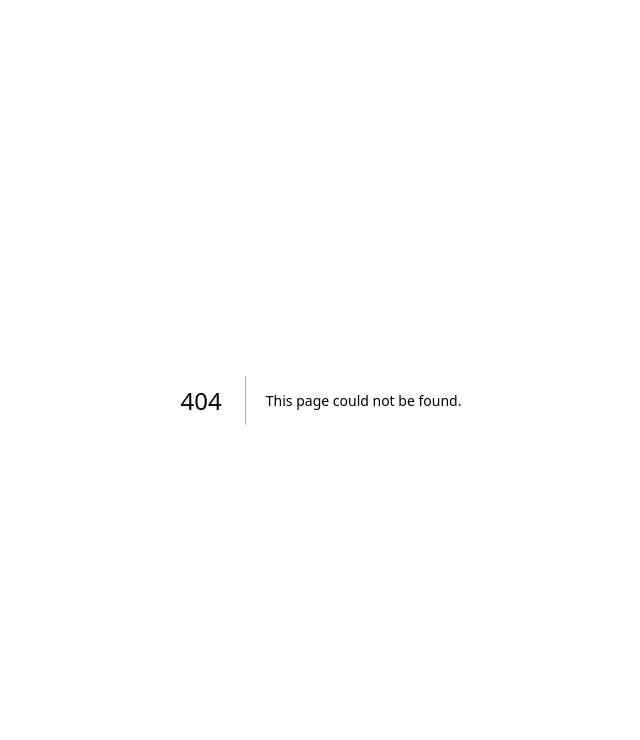
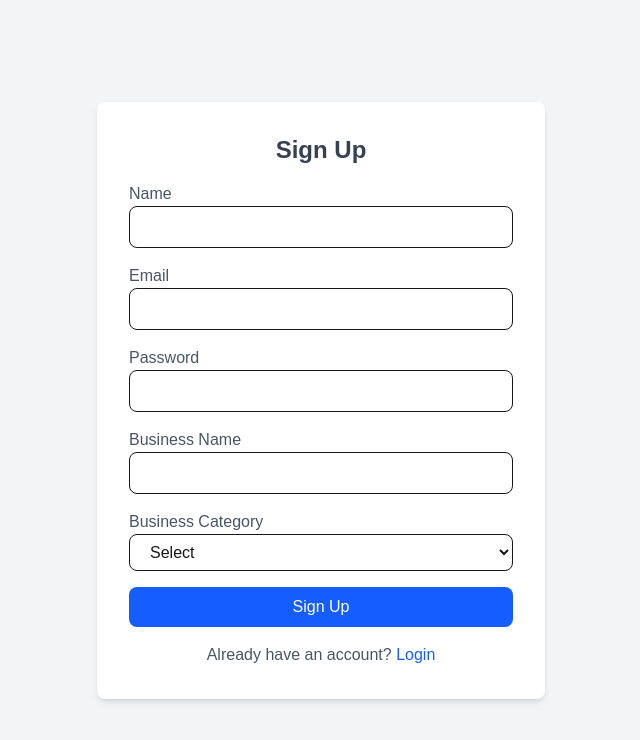
Before and after one commit to ItzMeSam13/AI-Dynamic-Pricing-System, a Next.js app in the folder frontend/: page /signup in a window 1280 px wide. Before the commit this address had no page. Shown: the top 740 px of the page, without its empty margins (319-959 px from the left). Built offline with nearby package versions, Linux system fonts and the light colour scheme.

Commit message:
completed authentication ui

```diff
--- /dev/null
+++ b/frontend/pages/login.js
@@ -0,0 +1,41 @@
+import React from "react";
+
+const Login = () => {
+  return (
+    <div className="flex items-center justify-center min-h-screen bg-gray-100">
+      <div className="w-full max-w-md p-6 bg-white rounded-2xl shadow-xl">
+        <h2 className="text-2xl font-bold text-center text-gray-800">Login</h2>
+        <form className="mt-4">
+          <div>
+            <label className="block text-gray-700">Email</label>
+            <input
+              type="email"
+              placeholder="Enter your email"
+              className="w-full px-4 py-2 mt-1 border rounded-lg focus:outline-none focus:ring-2 focus:ring-blue-400"
+            />
+          </div>
+          <div className="mt-4">
+            <label className="block text-gray-700">Password</label>
+            <input
+              type="password"
+              placeholder="Enter your password"
+              className="w-full px-4 py-2 mt-1 border rounded-lg focus:outline-none focus:ring-2 focus:ring-blue-400"
+            />
+          </div>
+          <button
+            type="submit"
+            className="w-full mt-6 bg-blue-500 text-white py-2 rounded-lg hover:bg-blue-600 transition"
+          >
+            Login
+          </button>
+        </form>
+        <p className="mt-4 text-center text-gray-600">
+          Don't have an account?
+          <a href="#" className="text-blue-500 hover:underline"> Sign up</a>
+        </p>
+      </div>
+    </div>
+  );
+};
+
+export default Login;
--- /dev/null
+++ b/frontend/pages/signup.js
@@ -0,0 +1,124 @@
+import { useState } from "react";
+
+export default function SignUp() {
+  const [formData, setFormData] = useState({
+    name: "",
+    email: "",
+    password: "",
+    businessName: "",
+    businessCategory: "",
+    businessSubCategory: "",
+  });
+
+  const [errors, setErrors] = useState({});
+
+  const categories = {
+    "alexa-skills": ["Smart Home", "Games", "Productivity"],
+    "devices": ["Smartphones", "Laptops", "Tablets"],
+    "fashion": ["Men", "Women", "Kids"],
+    "pharmacy": ["Medicines", "Health Supplements", "Personal Care"],
+    "appliances": ["Kitchen", "Home", "Electronics"],
+    "apps-and-games": ["Mobile Apps", "PC Games", "Console Games"],
+    "audiobooks": ["Fiction", "Non-fiction", "Self-help"],
+    "books": ["Novels", "Educational", "Comics"],
+    "clothing-and-accessories": ["Casual", "Formal", "Sportswear"],
+    "electronics": ["Cameras", "Audio", "Wearables"],
+    "cars-and-motorbikes": ["Cars", "Bikes", "Accessories"],
+    "deals": ["Daily Deals", "Coupons", "Flash Sales"],
+    "furniture-and-outdoor": ["Indoor", "Outdoor", "Office"],
+  };
+
+  const handleChange = (e) => {
+    setFormData({ ...formData, [e.target.name]: e.target.value });
+  };
+
+  const validateForm = () => {
+    let newErrors = {};
+    if (!formData.name) newErrors.name = "Name is required";
+    if (!formData.email.includes("@")) newErrors.email = "Enter a valid email";
+    if (formData.password.length < 6) newErrors.password = "Password must be at least 6 characters long";
+    if (!formData.businessName) newErrors.businessName = "Business Name is required";
+    if (!formData.businessCategory) newErrors.businessCategory = "Select a business category";
+
+    setErrors(newErrors);
+    return Object.keys(newErrors).length === 0;
+  };
+
+  const handleSubmit = (e) => {
+    e.preventDefault();
+    if (validateForm()) {
+      console.log("Form Submitted:", formData);
+      alert("Sign-Up Successful!");
+      setFormData({ name: "", email: "", password: "", businessName: "", businessCategory: "", businessSubCategory: "" });
+    }
+  };
+
+  return (
+    <div className="flex justify-center items-center min-h-screen bg-gray-100">
+      <div className="bg-white p-8 rounded-lg shadow-md w-full max-w-md">
+        <h2 className="text-2xl font-semibold text-center text-gray-700">Sign Up</h2>
+        <form onSubmit={handleSubmit} className="mt-4">
+          <div className="mb-4">
+            <label className="block text-gray-600 font-medium">Name</label>
+            <input type="text" name="name" value={formData.name} onChange={handleChange}
+                   className="w-full px-4 py-2 border rounded-lg focus:outline-none focus:ring-2 focus:ring-blue-500" />
+            {errors.name && <p className="text-red-500 text-sm">{errors.name}</p>}
+          </div>
+
+          <div className="mb-4">
+            <label className="block text-gray-600 font-medium">Email</label>
+            <input type="email" name="email" value={formData.email} onChange={handleChange}
+                   className="w-full px-4 py-2 border rounded-lg focus:outline-none focus:ring-2 focus:ring-blue-500" />
+            {errors.email && <p className="text-red-500 text-sm">{errors.email}</p>}
+          </div>
+
+          <div className="mb-4">
+            <label className="block text-gray-600 font-medium">Password</label>
+            <input type="password" name="password" value={formData.password} onChange={handleChange}
+                   className="w-full px-4 py-2 border rounded-lg focus:outline-none focus:ring-2 focus:ring-blue-500" />
+            {errors.password && <p className="text-red-500 text-sm">{errors.password}</p>}
+          </div>
+
+          <div className="mb-4">
+            <label className="block text-gray-600 font-medium">Business Name</label>
+            <input type="text" name="businessName" value={formData.businessName} onChange={handleChange}
+                   className="w-full px-4 py-2 border rounded-lg focus:outline-none focus:ring-2 focus:ring-blue-500" />
+            {errors.businessName && <p className="text-red-500 text-sm">{errors.businessName}</p>}
+          </div>
+
+          <div className="mb-4">
+            <label className="block text-gray-600 font-medium">Business Category</label>
+            <select name="businessCategory" value={formData.businessCategory} onChange={handleChange}
+                    className="w-full px-4 py-2 border rounded-lg focus:outline-none focus:ring-2 focus:ring-blue-500">
+              <option value="">Select</option>
+              {Object.keys(categories).map((category) => (
+                <option key={category} value={category}>{category.replace(/-/g, ' ')}</option>
+              ))}
+            </select>
+            {errors.businessCategory && <p className="text-red-500 text-sm">{errors.businessCategory}</p>}
+          </div>
+
+          {formData.businessCategory && categories[formData.businessCategory] && (
+            <div className="mb-4">
+              <label className="block text-gray-600 font-medium">Business Sub-Category (Optional)</label>
+              <select name="businessSubCategory" value={formData.businessSubCategory} onChange={handleChange}
+                      className="w-full px-4 py-2 border rounded-lg focus:outline-none focus:ring-2 focus:ring-blue-500">
+                <option value="">Select</option>
+                {categories[formData.businessCategory].map((subCategory) => (
+                  <option key={subCategory} value={subCategory}>{subCategory}</option>
+                ))}
+              </select>
+            </div>
+          )}
+
+          <button type="submit"
+                  className="w-full bg-blue-600 text-white py-2 rounded-lg hover:bg-blue-700 transition">
+            Sign Up
+          </button>
+
+          <p className="text-center text-gray-600 mt-4">Already have an account? <a href="#" className="text-blue-600 hover:underline">Login</a></p>
+        </form>
+      </div>
+    </div>
+  );
+}
```
